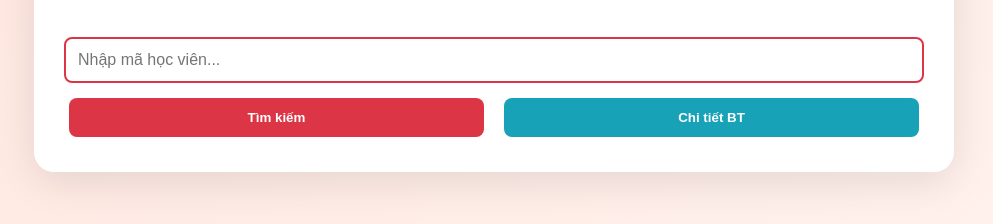
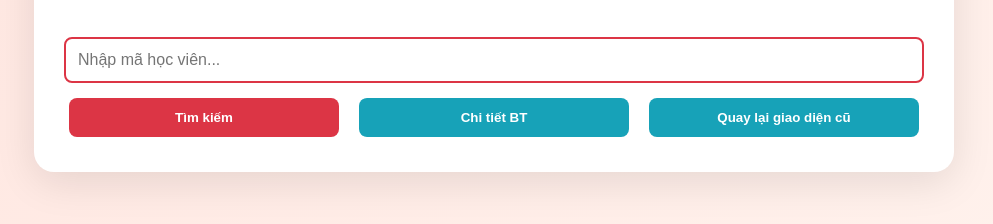
Before and after one commit to onlinecoursess/TTCTS-K9-BTC, a plain HTML site: page index.html in a window 1280 px wide. Shown: the part 138-362 px from the top of the page, without its empty margins (146-1139 px from the left). Drawn offline with Linux system fonts and the light colour scheme.

Commit message:
Update index.html

```diff
--- a/index.html
+++ b/index.html
@@ -160,6 +160,9 @@
       <button class="btn-info" onclick="window.open('https://onlinecoursess.github.io/TTCTS-K9/?mode=giaovien', '_self')">
         Chi tiết BT
       </button>
+        <button class="btn-info" onclick="window.open('https://script.google.com/macros/s/AKfycbwXHIhnz9BcJSXjfmx3dTOqrHIiYI3vwd3qTyIj1pzVLWrXykRgRq_njhvad9Q2dOF4/exec', '_self')">
+        Quay lại giao diện cũ
+      </button>
     </div>
 
     <div id="result"></div>
```
